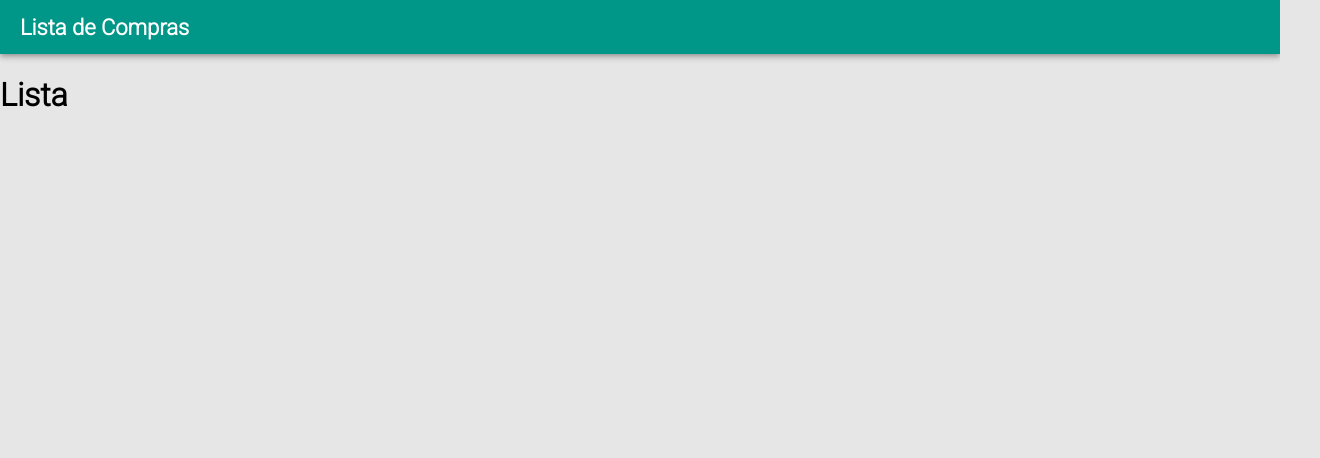
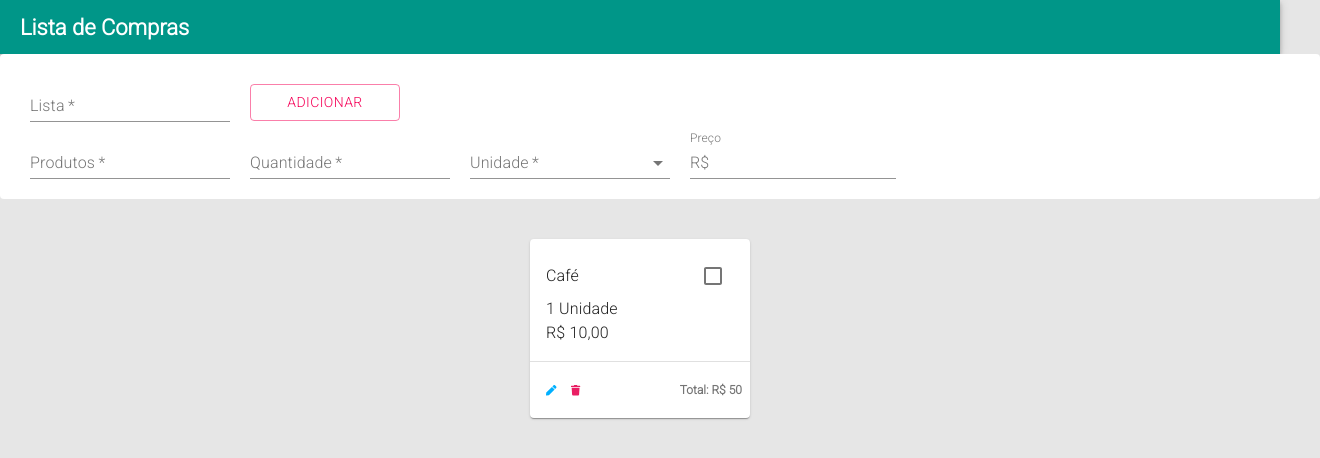
Before and after one commit to Decston/ListaDeCompras, a React (Create React App) app: page /lista in a window 1280 px wide. Shown: the top 458 px of the page, 1320 px wide, since content can reach past the window. Built offline with nearby package versions, Linux system fonts and the light colour scheme.

Commit message:
Terminada a estilização do Form e criado os cards dos itens e seus respectivos Footers.

```diff
--- a/src/common/CustomCard.css
+++ b/src/common/CustomCard.css
@@ -10,6 +10,7 @@
 
 .card-content {
     display: flex;
+    flex-direction: column;
     justify-content: center;
 }
 
--- /dev/null
+++ b/src/container/createList/Form.js
@@ -0,0 +1,62 @@
+import React from 'react';
+
+import TextField from '@material-ui/core/TextField';
+import MenuItem from '@material-ui/core/MenuItem';
+import { InputAdornment } from '@material-ui/core';
+import Button from '@material-ui/core/Button';
+
+const units = ['Kg', 'Lt', 'Un'];
+
+const Form = () => (
+    <form className="form-container">
+        <div className="form-row">
+            <TextField
+                label="Lista"
+                name="list"
+                value={''}
+                onChange={() => {}}
+                required
+            />
+            <Button variant="outlined" color="secondary">Adicionar</Button>
+        </div>
+        <div className="form-row">
+            <TextField
+                label="Produtos"
+                name="product"
+                value={''}
+                onChange={() => {}}
+                required
+            />
+            <TextField
+                label="Quantidade"
+                name="quantity"
+                value={''}
+                onChange={() => {}}
+                required
+            />
+            <TextField
+                select
+                label="Unidade"
+                name="unit"
+                value={''}
+                onChange={() => {}}
+                required
+            >
+                {units.map(option => (
+                    <MenuItem key={option} value={option} >{option}</MenuItem>
+                ))}
+            </TextField>
+            <TextField
+                label="Preço"
+                name="price"
+                value={''}
+                onChange={() => {}}
+                InputProps={{
+                    startAdornment: <InputAdornment position="start">R$</InputAdornment>
+                }}
+            />
+        </div>
+    </form>
+);
+
+export default Form;
--- a/src/container/createList/List.css
+++ b/src/container/createList/List.css
@@ -0,0 +1,55 @@
+.form-container {
+    display: flex;
+    flex-direction: column;
+    background-color: white;
+    padding: 20px;
+    border-radius: 4px;
+    width: 100%;
+    margin: auto;
+}
+
+.form-row > div {
+    min-width: 200px;
+    margin: 0px 10px;
+}
+
+.form-row button {
+    margin: 10px;
+    width: 150px;
+}
+
+.list-items-container {
+    display: flex;
+    width: 100%;
+    flex-wrap: wrap;
+    margin-top: 20px;
+    justify-content: center;
+}
+
+.list-item-header {
+    display: flex;
+    justify-content: space-between;
+    align-items: center;
+}
+
+.list-item {
+    max-width: 220px;
+    min-width: 220px;
+    margin: 20px;
+}
+
+.list-card-footer {
+    width: 100%;
+    display: flex;
+    justify-content: space-between;
+    align-items: center;
+    font-size: 12px;
+    font-weight: bold;
+    color: #757575;
+}
+
+.list-card-footer-actions {
+    display: flex;
+    width: 50px;
+    justify-content: space-around;
+}
--- a/src/container/createList/index.js
+++ b/src/container/createList/index.js
@@ -1,7 +1,53 @@
 import React from 'react';
+import Checkbox from '@material-ui/core/Checkbox';
+import Typography from '@material-ui/core/Typography';
+import { FontAwesomeIcon } from '@fortawesome/react-fontawesome';
+import { faPen, faTrash } from '@fortawesome/free-solid-svg-icons';
+
+import './List.css'
+import Form from './Form';
+import CustomCard from '../../common/CustomCard';
 
 const CreateList = () => (
-    <h1>Lista</h1>
+    <div className="page-container">
+        <Form />
+
+        <div className="list-items-container">
+            <CustomCard
+                link="#"
+                containerClass="list-item"
+                footer={<ListItemFooter />}
+            >
+                <div>
+                    <div className="list-item-header">
+                        <Typography variant="subtitle1" component="h2">Café</Typography>
+                        <Checkbox />
+                    </div>
+                    <Typography component="p">1 Unidade</Typography>
+                    <Typography component="p">R$ 10,00</Typography>
+                </div>
+            </CustomCard>
+        </div>
+
+    </div>
 );
 
+const ListItemFooter = () => (
+    <div className="list-card-footer">
+        <div className="list-card-footer-actions">
+            <FontAwesomeIcon
+             icon={faPen}
+             color="#00b0ff"
+             size="sm"
+            />
+            <FontAwesomeIcon
+             icon={faTrash}
+             color="#e91e63"
+             size="sm"
+            />
+        </div>
+        <p>Total: R$ 50</p>
+    </div>
+)
+
 export default CreateList;
```
